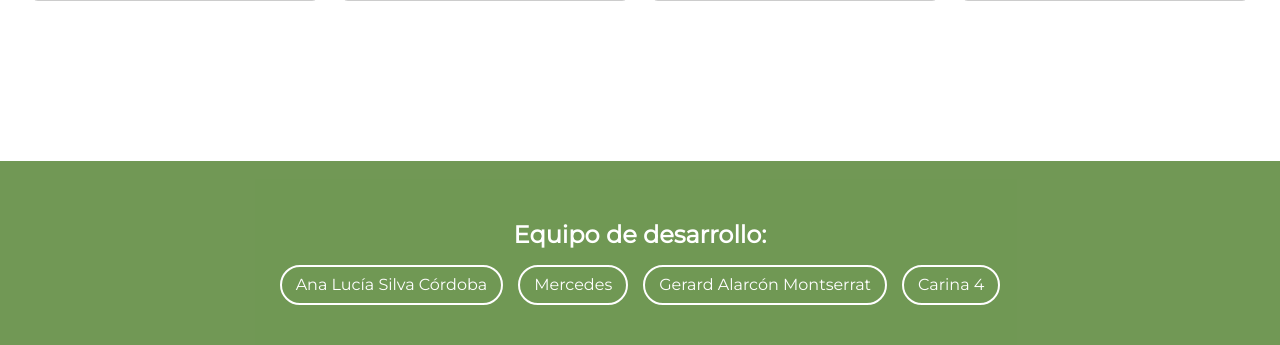
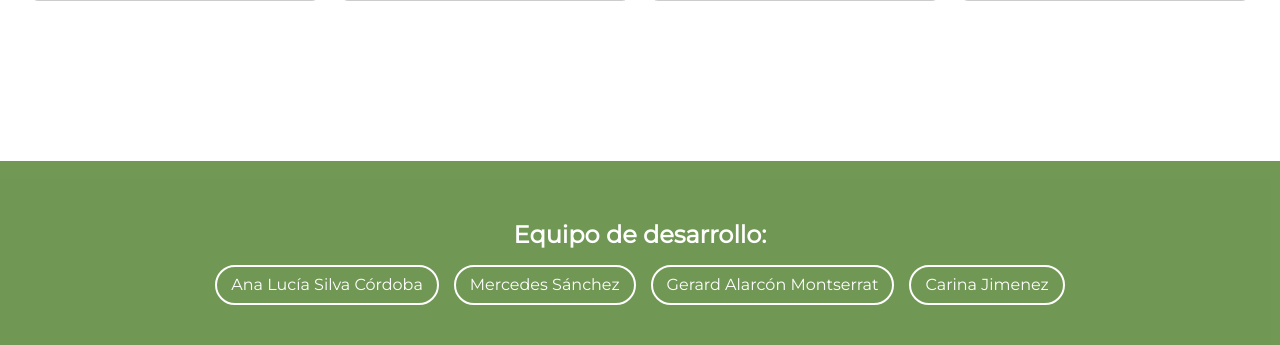
Before and after one commit to alusilcof5/eu_emisions, a Flask app: page / in a window 1280 px wide. Shown: the part 2870-3215 px from the top of the page. Run offline with Flask 3, Linux system fonts and the light colour scheme.

Commit message:
fix: gruop members linkedin

```diff
--- a/templates/index.html
+++ b/templates/index.html
@@ -40,9 +40,9 @@
       <p>Equipo de desarrollo:</p>
       <ul class="team__list">
         <li><a href="https://www.linkedin.com/in/ana-lucia-silva-cordoba/" target="_blank">Ana Lucía Silva Córdoba</a></li>
-        <li><a href="https://www.linkedin.com/in/miembro2" target="_blank">Mercedes</a></li>
+        <li><a href="https://www.linkedin.com/in/" target="_blank">Mercedes Sánchez</a></li>
         <li><a href="https://www.linkedin.com/in/gerard-alarc%C3%B3n-montserrat-a0845735/" target="_blank">Gerard Alarcón Montserrat</a></li>
-        <li><a href="https://www.linkedin.com/in/miembro4" target="_blank">Carina 4</a></li>
+        <li><a href="https://www.linkedin.com/in/" target="_blank">Carina Jimenez</a></li>
       </ul>
     </div>
   </footer>
```
